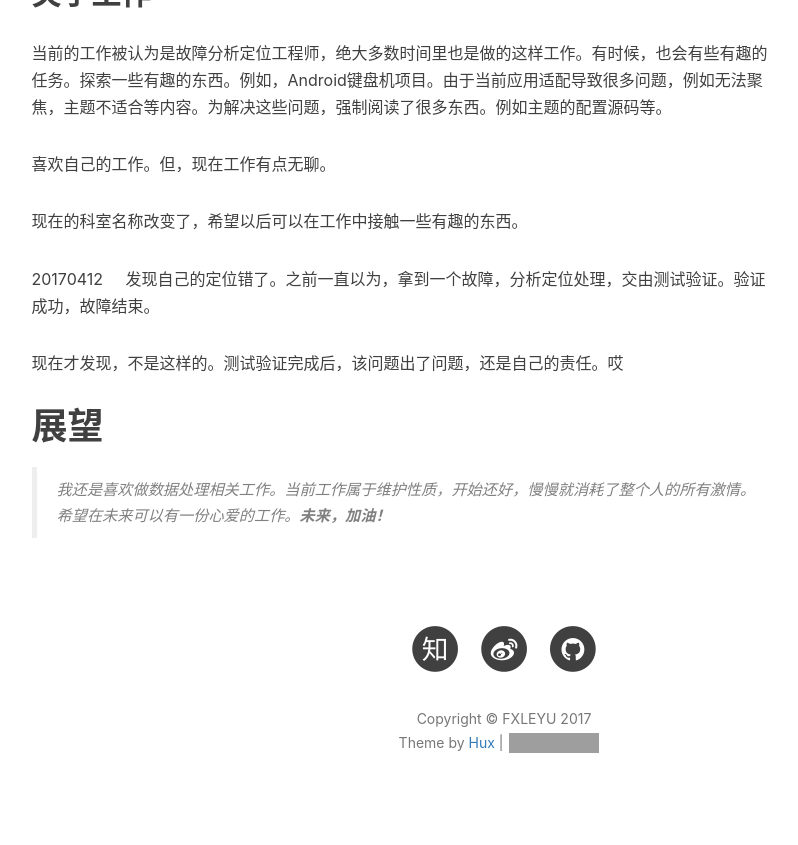
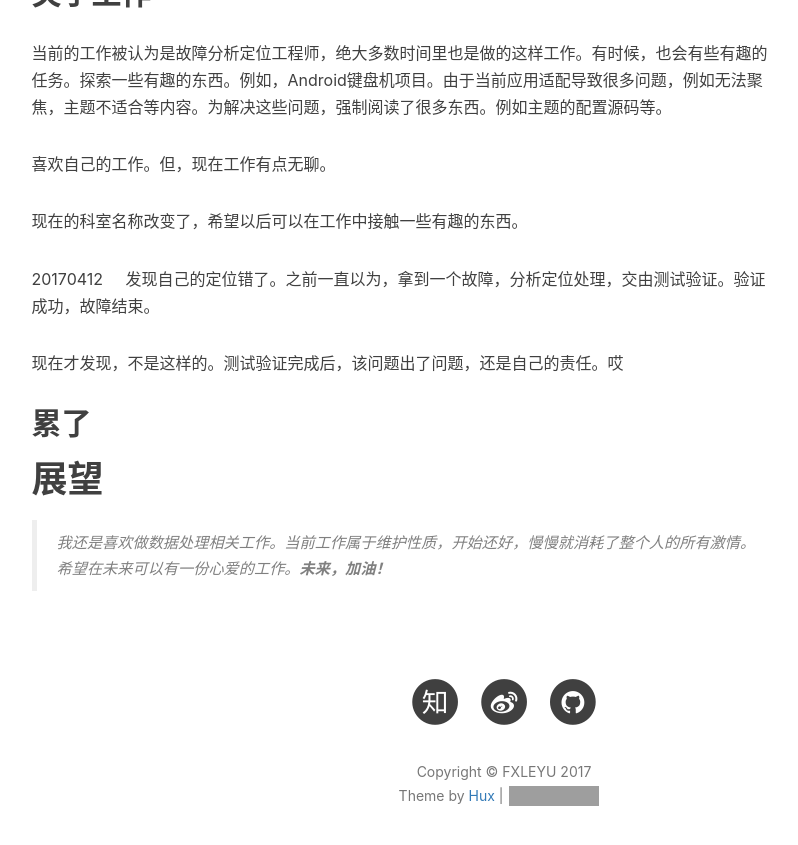
Before and after one commit to fxleyu/fxleyu.github.io, a Jekyll site: the page built from about.md, in a window 1280 px wide and 900 px high, scrolled down 1553 px. Shown: the top 845 px of the window, without its empty margins (136-934 px from the left). Built offline with Jekyll 4.4.1, drawn with Linux system fonts in a browser that asks for light colours; nearby versions of some CDN libraries; comment, search, counter and statistics services are not loaded; grey boxes are pictures that could not be loaded.

Commit message:
UPDATE about.md

```diff
--- a/about.md
+++ b/about.md
@@ -50,5 +50,7 @@ title: About
 
 现在才发现，不是这样的。测试验证完成后，该问题出了问题，还是自己的责任。哎
 
+## 累了
+
 # 展望
 > 我还是喜欢做数据处理相关工作。当前工作属于维护性质，开始还好，慢慢就消耗了整个人的所有激情。希望在未来可以有一份心爱的工作。**未来，加油！**
```
